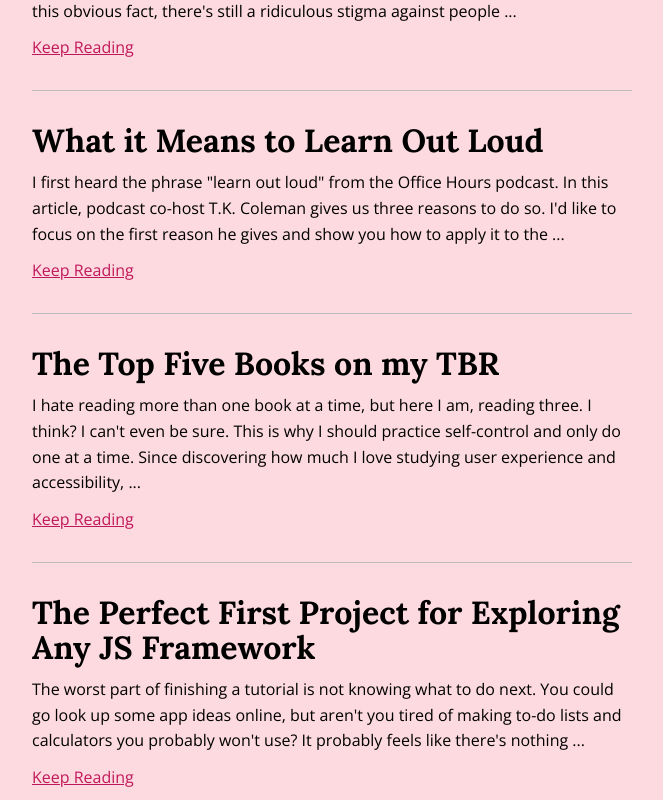
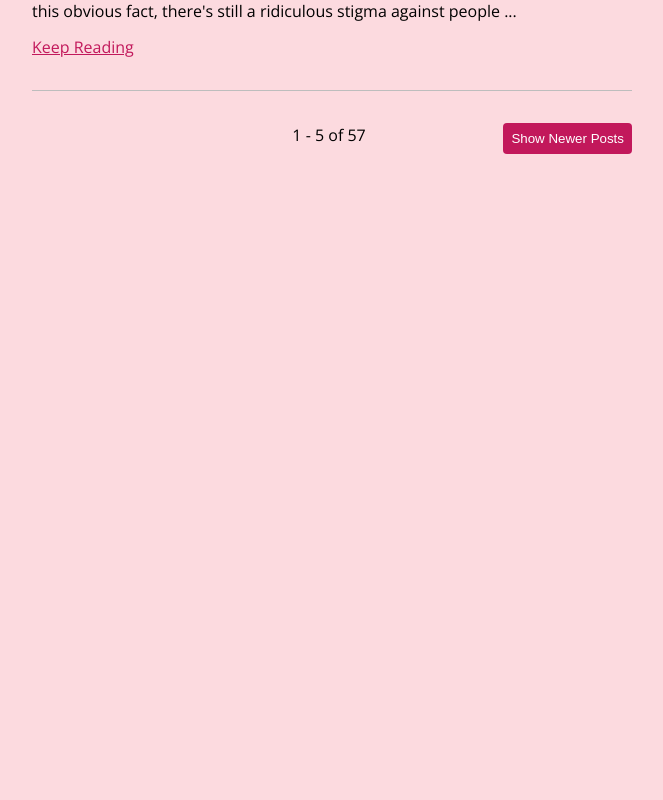
Before and after one commit to ashleemboyer/ashleemboyer, a Next.js app: page / in a window 1280 px wide. Shown: the part 1540-2340 px from the top of the page, without its empty margins (308-971 px from the left). After the commit the page ends 1758 px from the top, so only its background shows below. Built offline with nearby package versions, Linux system fonts and the light colour scheme.

Commit message:
Adding Button and PostListPagination components

```diff
--- /dev/null
+++ b/components/Button/Button.jsx
@@ -0,0 +1,20 @@
+import styles from './Button.module.scss';
+
+const Button = (props) => {
+  const ref = React.createRef();
+
+  const usableProps = {
+    ...props,
+    ref,
+    className: `${styles.Button} ${props.className}`,
+    onClick: () => {
+      props.onClick();
+      ref.current.blur();
+    },
+  };
+  delete usableProps.children;
+
+  return <button {...usableProps}>{props.children}</button>;
+};
+
+export default Button;
--- /dev/null
+++ b/components/Button/Button.module.scss
@@ -0,0 +1,16 @@
+.Button {
+  padding: 8px;
+  border: none;
+  border-radius: 4px;
+  background-color: #c2185b;
+  color: white;
+
+  &:hover {
+    cursor: pointer;
+    text-decoration: underline;
+  }
+
+  &:disabled {
+    visibility: hidden;
+  }
+}
--- /dev/null
+++ b/components/Button/index.js
@@ -0,0 +1 @@
+export { default as Button } from './Button';
--- /dev/null
+++ b/components/PostListPagination/PostListPagination.jsx
@@ -0,0 +1,22 @@
+import { Button } from '..';
+import styles from './PostListPagination.module.scss';
+
+const PostListPagination = ({
+  label,
+  hasPrevious,
+  onPrevious,
+  hasNext,
+  onNext,
+}) => (
+  <div className={styles.PostListPagination}>
+    <Button disabled={!hasPrevious} onClick={onPrevious}>
+      Show Older Posts
+    </Button>
+    <p>{label}</p>
+    <Button disabled={!hasNext} onClick={onNext}>
+      Show Newer Posts
+    </Button>
+  </div>
+);
+
+export default PostListPagination;
--- /dev/null
+++ b/components/PostListPagination/PostListPagination.module.scss
@@ -0,0 +1,4 @@
+.PostListPagination {
+  display: flex;
+  justify-content: space-between;
+}
--- /dev/null
+++ b/components/PostListPagination/index.js
@@ -0,0 +1 @@
+export { default as PostListPagination } from './PostListPagination';
--- a/components/index.js
+++ b/components/index.js
@@ -1,2 +1,4 @@
+export { Button } from './Button';
 export { Layout } from './Layout';
 export { Form } from './Form';
+export { PostListPagination } from './PostListPagination';
--- a/pages/index.jsx
+++ b/pages/index.jsx
@@ -1,10 +1,18 @@
+import { useState } from 'react';
 import { getAllPosts } from '../lib/api';
 import Link from 'next/link';
+import { Layout, PostListPagination } from '../components';
 
-import { Layout } from '../components';
+const PAGE_SIZE = 5;
 
 const HomePage = ({ posts }) => {
   const postsCount = posts.length;
+  const [currentPage, setCurrentPage] = useState(0);
+  const numPages = Math.ceil(postsCount / PAGE_SIZE) - 1;
+  const paginatedPosts = posts.slice(
+    PAGE_SIZE * currentPage,
+    PAGE_SIZE * currentPage + PAGE_SIZE
+  );
 
   return (
     <Layout
@@ -22,13 +30,54 @@ const HomePage = ({ posts }) => {
       >
         She's written {postsCount} posts.
       </p>
-      {posts.map((post, index) => (
-        <div key={post.fileName}>
+      <div role="feed">
+        {paginatedPosts.map((post, index) => (
+          <div
+            key={post.fileName}
+            id={post.fileName}
+            role="article"
+            aria-posinset={index + 1}
+            tabIndex="0"
+            aria-labelledby={`post-heading-${index + 1}`}
+            aria-describedby={`post-description-${index + 1}`}
+            aria-setsize={PAGE_SIZE}
+            onKeyDown={(e) => {
+              let shouldPreventDefault = false;
+              const focusableElements = document.querySelectorAll('a,button');
+
+              if (e.keyCode === 33 && index > 0) {
+                document
+                  .getElementById(paginatedPosts[index - 1].fileName)
+                  .focus();
+                shouldPreventDefault = true;
+              } else if (e.keyCode === 34 && index < PAGE_SIZE) {
+                document
+                  .getElementById(paginatedPosts[index + 1].fileName)
+                  .focus();
+                shouldPreventDefault = true;
+              } else if (e.ctrlKey && e.keyCode === 36) {
+                focusableElements[1].focus();
+                shouldPreventDefault = true;
+              } else if (e.ctrlKey && e.keyCode === 35) {
+                !focusableElements[7].disabled
+                  ? focusableElements[7].focus()
+                  : focusableElements[8].focus();
+                shouldPreventDefault = true;
+              }
+
+              if (shouldPreventDefault) {
+                e.preventDefault();
+                e.stopPropagation();
+              }
+            }}
+          >
             <h2
+              id={`post-heading-${index + 1}`}
               style={{ marginBottom: 12 }}
               dangerouslySetInnerHTML={{ __html: post.meta.title }}
             ></h2>
             <p
+              id={`post-description-${index + 1}`}
               style={{ marginBottom: 12 }}
               dangerouslySetInnerHTML={{ __html: post.meta.excerpt }}
             ></p>
@@ -38,6 +87,22 @@ const HomePage = ({ posts }) => {
             {index !== postsCount - 1 && <hr />}
           </div>
         ))}
+      </div>
+      <PostListPagination
+        label={`${PAGE_SIZE * currentPage + 1} - ${
+          PAGE_SIZE * currentPage + paginatedPosts.length
+        } of ${postsCount}`}
+        hasPrevious={currentPage > 0}
+        onPrevious={() => {
+          setCurrentPage(currentPage - 1);
+          document.getElementById(paginatedPosts[0].fileName).focus();
+        }}
+        hasNext={currentPage < numPages}
+        onNext={() => {
+          setCurrentPage(currentPage + 1);
+          document.getElementById(paginatedPosts[0].fileName).focus();
+        }}
+      />
     </Layout>
   );
 };
```
Lines whose indentation alone changed are shown as unchanged.
